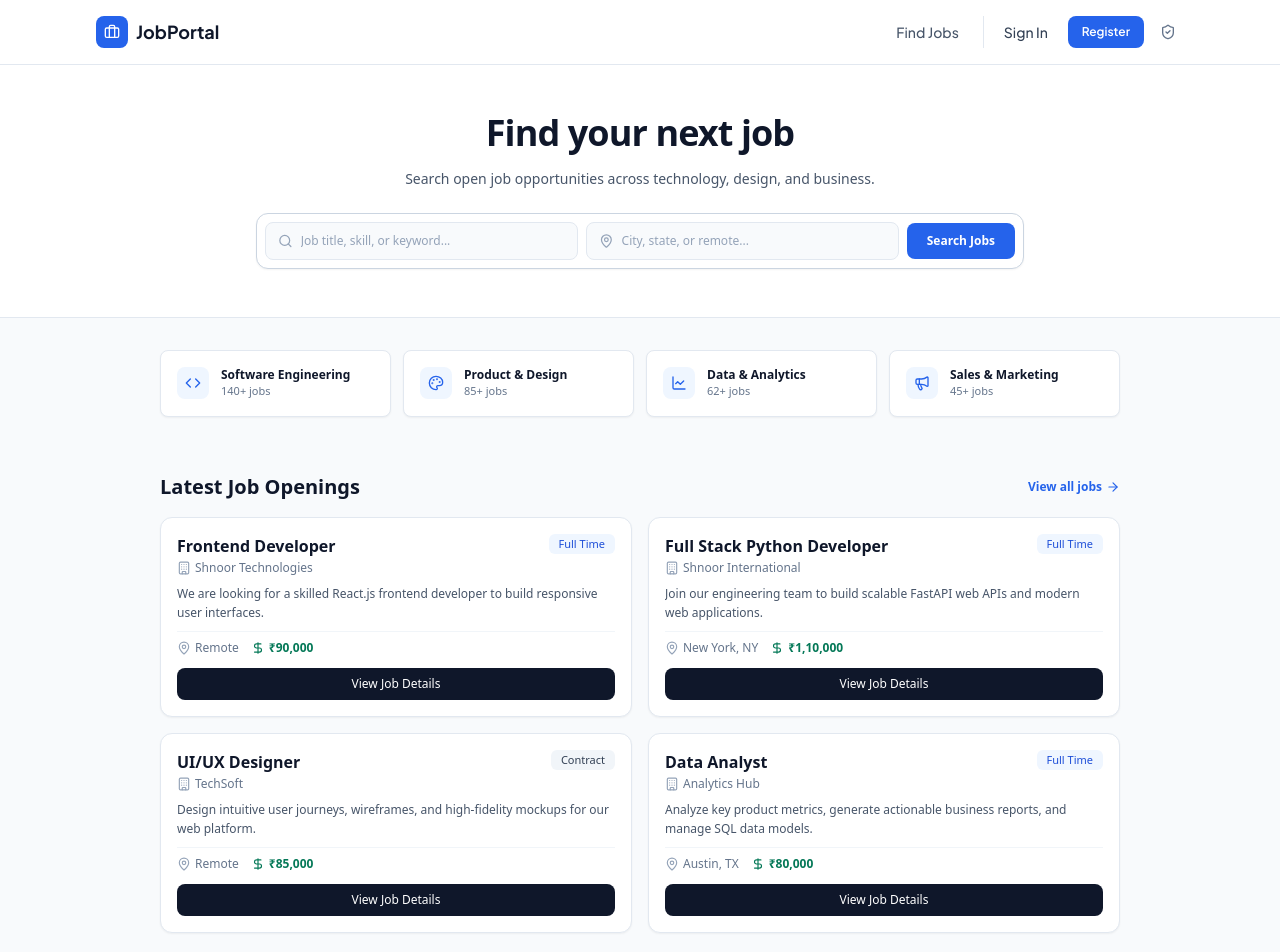
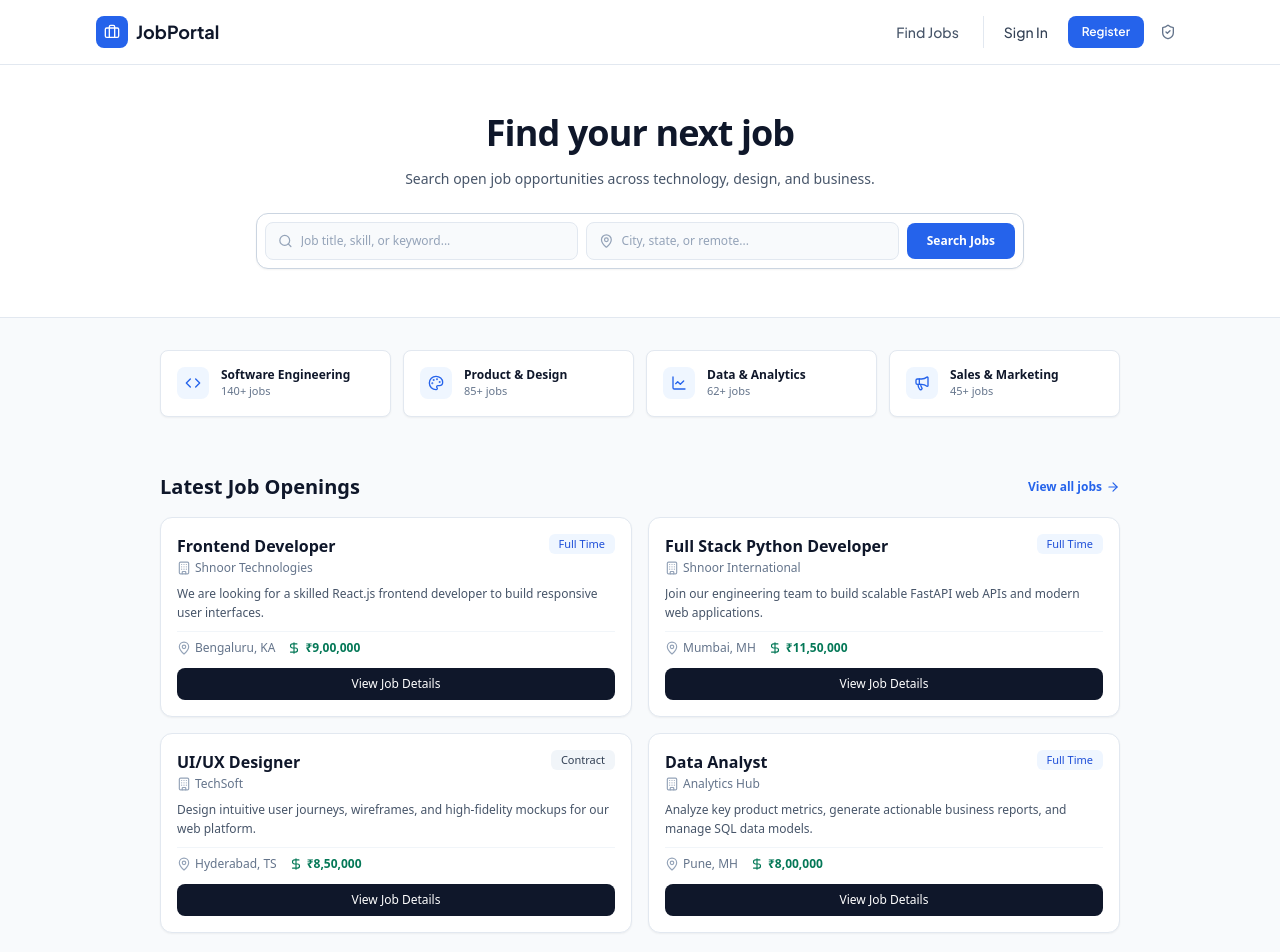
Before and after one commit to laibatajshaik/job-portal-frontend, a React (Vite) app: page / in a window 1280 px wide. Shown: the top 952 px of the page. Built offline with nearby package versions, Linux system fonts and the light colour scheme; no server answers.

Commit message:
Update all job locations to Indian cities (Bengaluru, Mumbai, Hyderabad, Pune) and salaries to ₹ across all pages

```diff
--- a/src/pages/Home.jsx
+++ b/src/pages/Home.jsx
@@ -9,8 +9,8 @@ const defaultDemoJobs = [
     id: 0,
     title: 'Frontend Developer',
     description: 'We are looking for a skilled React.js frontend developer to build responsive user interfaces.',
-    location: 'Remote',
-    salary: '₹90,000',
+    location: 'Bengaluru, KA',
+    salary: '₹9,00,000',
     job_type: 'Full Time',
     company_name: 'Shnoor Technologies'
   },
@@ -18,8 +18,8 @@ const defaultDemoJobs = [
     id: 1,
     title: 'Full Stack Python Developer',
     description: 'Join our engineering team to build scalable FastAPI web APIs and modern web applications.',
-    location: 'New York, NY',
-    salary: '₹1,10,000',
+    location: 'Mumbai, MH',
+    salary: '₹11,50,000',
     job_type: 'Full Time',
     company_name: 'Shnoor International'
   },
@@ -27,8 +27,8 @@ const defaultDemoJobs = [
     id: 2,
     title: 'UI/UX Designer',
     description: 'Design intuitive user journeys, wireframes, and high-fidelity mockups for our web platform.',
-    location: 'Remote',
-    salary: '₹85,000',
+    location: 'Hyderabad, TS',
+    salary: '₹8,50,000',
     job_type: 'Contract',
     company_name: 'TechSoft'
   },
@@ -36,8 +36,8 @@ const defaultDemoJobs = [
     id: 3,
     title: 'Data Analyst',
     description: 'Analyze key product metrics, generate actionable business reports, and manage SQL data models.',
-    location: 'Austin, TX',
-    salary: '₹80,000',
+    location: 'Pune, MH',
+    salary: '₹8,00,000',
     job_type: 'Full Time',
     company_name: 'Analytics Hub'
   }
--- a/src/pages/JobDetails.jsx
+++ b/src/pages/JobDetails.jsx
@@ -10,8 +10,8 @@ const defaultDemoJobs = [
     id: 0,
     title: 'Frontend Developer',
     description: 'We are looking for a skilled React.js frontend developer to build responsive user interfaces.',
-    location: 'Remote',
-    salary: '₹90,000',
+    location: 'Bengaluru, KA',
+    salary: '₹9,00,000',
     job_type: 'Full Time',
     company_name: 'Shnoor Technologies'
   },
@@ -19,8 +19,8 @@ const defaultDemoJobs = [
     id: 1,
     title: 'Full Stack Python Developer',
     description: 'Join our engineering team to build scalable FastAPI web APIs and modern web applications.',
-    location: 'New York, NY',
-    salary: '₹1,10,000',
+    location: 'Mumbai, MH',
+    salary: '₹11,50,000',
     job_type: 'Full Time',
     company_name: 'Shnoor International'
   },
@@ -28,8 +28,8 @@ const defaultDemoJobs = [
     id: 2,
     title: 'UI/UX Designer',
     description: 'Design intuitive user journeys, wireframes, and high-fidelity mockups for our web platform.',
-    location: 'Remote',
-    salary: '₹85,000',
+    location: 'Hyderabad, TS',
+    salary: '₹8,50,000',
     job_type: 'Contract',
     company_name: 'TechSoft'
   },
@@ -37,8 +37,8 @@ const defaultDemoJobs = [
     id: 3,
     title: 'Data Analyst',
     description: 'Analyze key product metrics, generate actionable business reports, and manage SQL data models.',
-    location: 'Austin, TX',
-    salary: '₹80,000',
+    location: 'Pune, MH',
+    salary: '₹8,00,000',
     job_type: 'Full Time',
     company_name: 'Analytics Hub'
   }
--- a/src/pages/JobListing.jsx
+++ b/src/pages/JobListing.jsx
@@ -9,8 +9,8 @@ const defaultDemoJobs = [
     id: 0,
     title: 'Frontend Developer',
     description: 'We are looking for a skilled React.js frontend developer to build responsive user interfaces.',
-    location: 'Remote',
-    salary: '₹90,000',
+    location: 'Bengaluru, KA',
+    salary: '₹9,00,000',
     job_type: 'Full Time',
     company_name: 'Shnoor Technologies'
   },
@@ -18,8 +18,8 @@ const defaultDemoJobs = [
     id: 1,
     title: 'Full Stack Python Developer',
     description: 'Join our engineering team to build scalable FastAPI web APIs and modern web applications.',
-    location: 'New York, NY',
-    salary: '₹1,10,000',
+    location: 'Mumbai, MH',
+    salary: '₹11,50,000',
     job_type: 'Full Time',
     company_name: 'Shnoor International'
   },
@@ -27,8 +27,8 @@ const defaultDemoJobs = [
     id: 2,
     title: 'UI/UX Designer',
     description: 'Design intuitive user journeys, wireframes, and high-fidelity mockups for our web platform.',
-    location: 'Remote',
-    salary: '₹85,000',
+    location: 'Hyderabad, TS',
+    salary: '₹8,50,000',
     job_type: 'Contract',
     company_name: 'TechSoft'
   },
@@ -36,8 +36,8 @@ const defaultDemoJobs = [
     id: 3,
     title: 'Data Analyst',
     description: 'Analyze key product metrics, generate actionable business reports, and manage SQL data models.',
-    location: 'Austin, TX',
-    salary: '₹80,000',
+    location: 'Pune, MH',
+    salary: '₹8,00,000',
     job_type: 'Full Time',
     company_name: 'Analytics Hub'
   }
```
Also changed, not shown: 3 other files (tests, documents, lock files or other folders).
